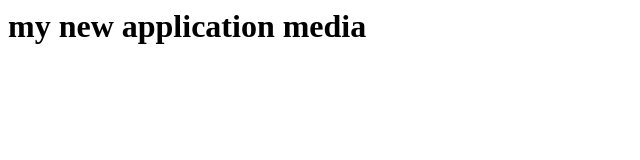
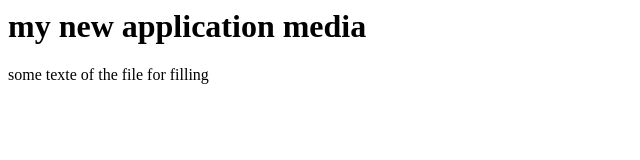
Before and after one commit to jam-82/new24-06-24, a plain HTML site: page index.html in a window 1280 px wide. Shown: the whole page, without its empty margins (0-640 px from the left). Drawn offline with Linux system fonts and the light colour scheme.

Commit message:
Update index.html

```diff
--- a/index.html
+++ b/index.html
@@ -1 +1,2 @@
 <h1>my new application media</h1>
+<p>some texte of the file for filling</p>
```
